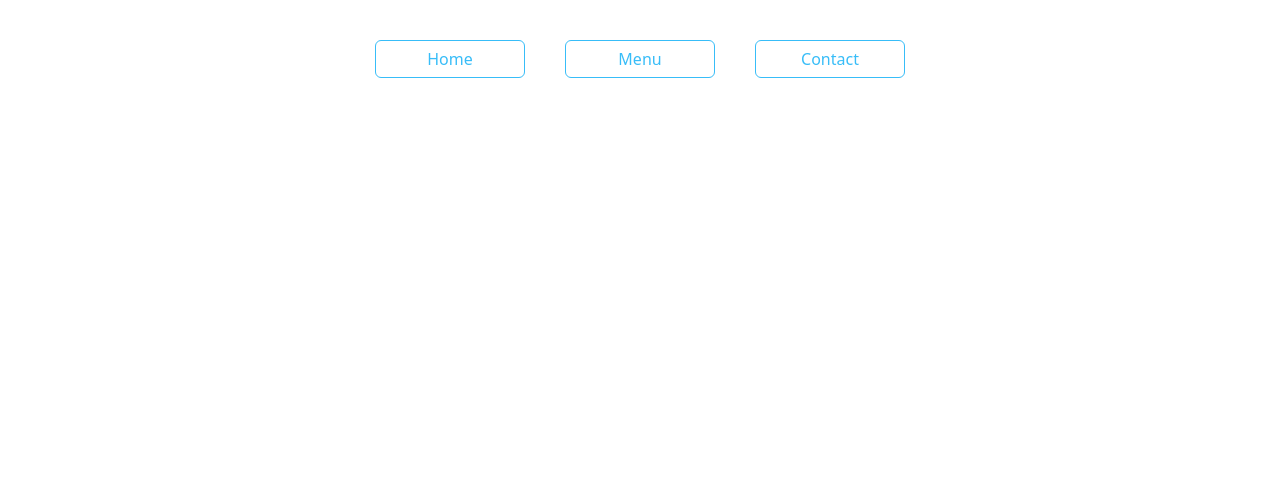
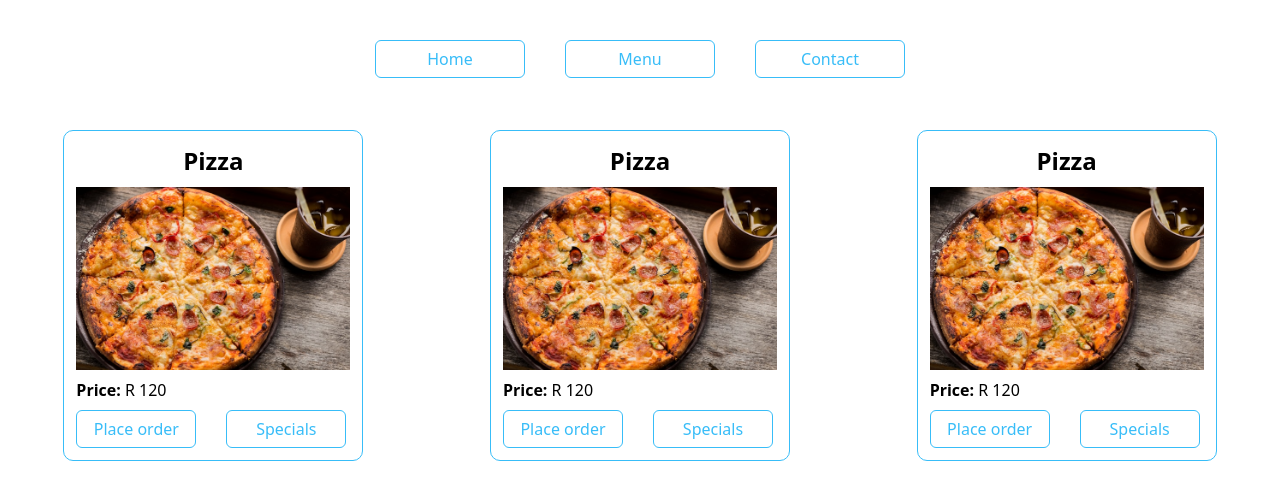
Before and after one commit to softwareNinja-888/restaurant, a website built with webpack: page src/template.html in a window 1280 px wide. Built offline with nearby package versions, Linux system fonts and the light colour scheme.

Commit message:
Design menu page

```diff
--- a/src/index.js
+++ b/src/index.js
@@ -1,6 +1,7 @@
 import './style.css'
 import {displayImg,heading,information} from './home.js'
 import {contact} from './contact.js'
+import {menu} from './menu.js'
 import { head } from 'lodash'
 
 const createHome = ()=>{
@@ -12,3 +13,6 @@ const createHome = ()=>{
 const contactPage = ()=>{
     contact()
 }
+
+
+menu()
--- /dev/null
+++ b/src/menu.js
@@ -0,0 +1,16 @@
+const elements = (function (){
+    const div = document.getElementById("content")
+
+    return {div}
+})()
+
+
+const menu = (function(){
+
+    return function(){
+
+    }
+})()
+
+
+export { menu }
--- a/src/style.css
+++ b/src/style.css
@@ -67,3 +67,57 @@
     font-size: 20px;
     font-weight: 600;
 }
+
+/* MENU  */
+
+.food{
+    display: flex;
+    flex-direction: column;
+    border: 1px solid #38bdf8;
+    border-radius: 10px;
+
+    max-width: 300px;
+    gap: 8px;
+    margin: 12px;
+    padding: 12px;
+}
+
+.dish {
+    font-size: 24px;
+    font-weight: 600;
+    text-align: center;
+}
+.price{
+    font-weight: 600;
+}
+
+.orderBtn{
+    display: flex;
+    gap: 30px;
+}
+.buttonO {
+    border: 1px solid #38bdf8;
+    padding: 6px;
+    border-radius: 6px;
+    color: #38bdf8;
+
+    min-width: 120px;
+    transition: transform .5s ease-in-out;
+}
+.buttonO:hover{
+    transform: scale(1.1);
+}
+
+.foodCon{
+    display: grid;
+    grid-template-columns: repeat(3,1fr);
+    justify-items: center;
+}
+
+@media (max-width:750px) {
+    .foodCon{
+        display: grid;
+        justify-items: center;
+        grid-template-columns: repeat(1,1fr);
+    }
+}
--- a/src/template.html
+++ b/src/template.html
@@ -15,9 +15,35 @@
         </nav>
     </header>
     <div id="content">
-       <!-- <div class="pizza">
+        <div class="foodCon">
+            <div class="food">
+                <h1 class="dish">Pizza</h1>
+                <img src="/src/pizza.jpg" class="img">
+                <p><span class="price">Price:</span> R 120</p>
+                <div class="orderBtn">
+                    <button type="button" class="buttonO">Place order</button>
+                    <button type="button" class="buttonO">Specials</button>
+                </div>
+            </div>
+            <div class="food">
+                <h1 class="dish">Pizza</h1>
+                <img src="/src/pizza.jpg" class="img">
+                <p><span class="price">Price:</span> R 120</p>
+                <div class="orderBtn">
+                    <button type="button" class="buttonO">Place order</button>
+                    <button type="button" class="buttonO">Specials</button>
+                </div>
+            </div>        <div class="food">
+                <h1 class="dish">Pizza</h1>
+                <img src="/src/pizza.jpg" class="img">
+                <p><span class="price">Price:</span> R 120</p>
+                <div class="orderBtn">
+                    <button type="button" class="buttonO">Place order</button>
+                    <button type="button" class="buttonO">Specials</button>
+                </div>
+            </div>
+        </div>
 
-       </div> -->
     </div>
 </body>
 </html>
```
